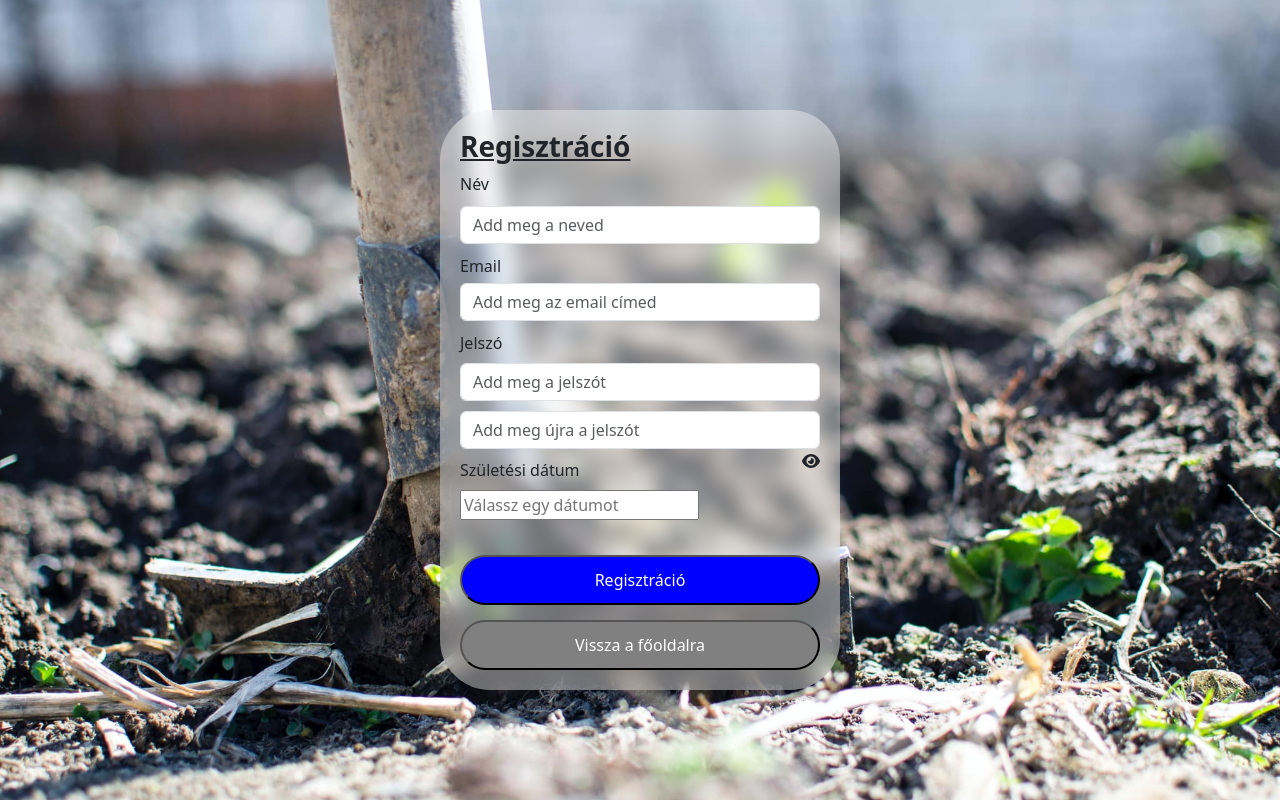
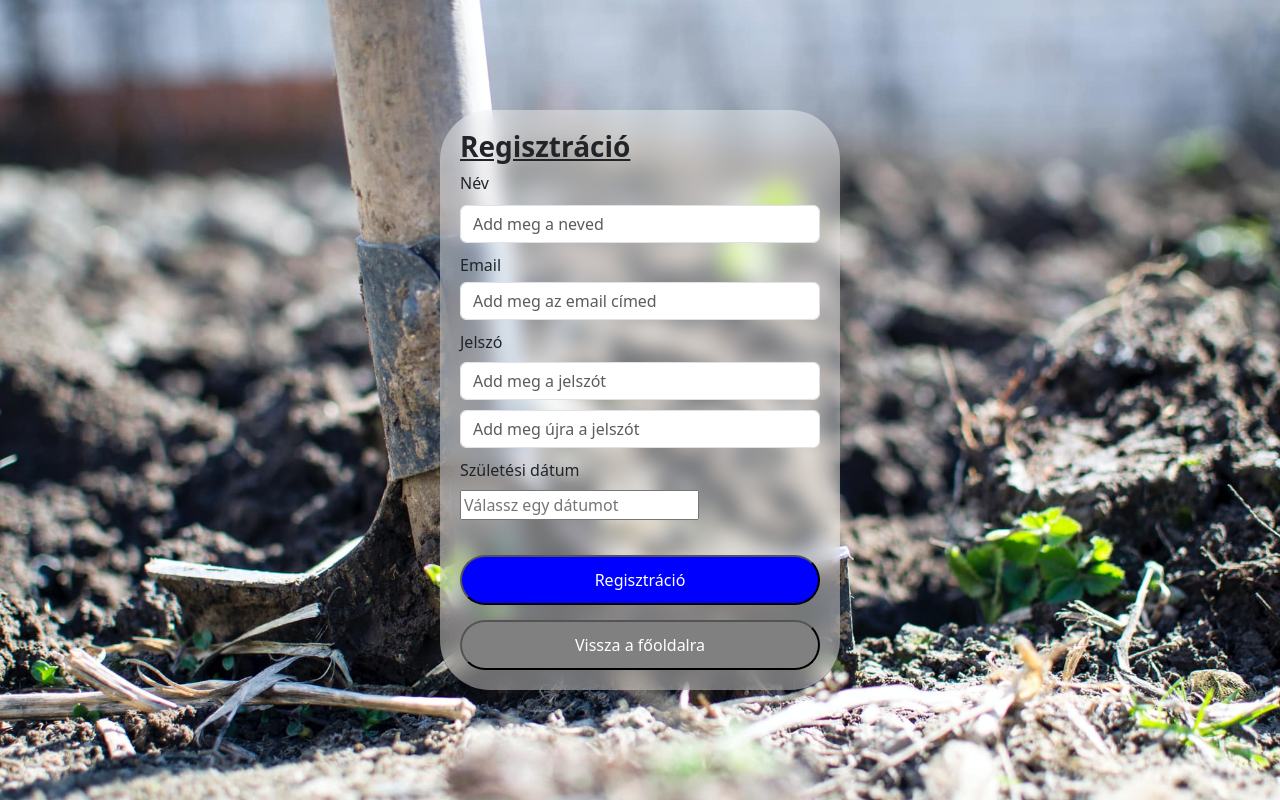
Before and after one commit to thurzob/WebshopProjekt, a React (Create React App) app: page /Registration in a window 1280 px wide. Shown: the top 800 px of the page. Built offline with nearby package versions, Linux system fonts and the light colour scheme.

Commit message:
Frontend félig kész

```diff
--- a/src/Pages/Registration.js
+++ b/src/Pages/Registration.js
@@ -8,35 +8,51 @@ import { Link} from 'react-router-dom';
 import DatePicker from 'react-datepicker';
 import 'react-datepicker/dist/react-datepicker.css';
 
-const togglePasswordVisibility = () => {
-  const passwordInput = document.getElementById('formBasicPassword');
-  if (passwordInput.type === 'password') {
-    passwordInput.type = 'text';
-  } else {
-    passwordInput.type = 'password';
-  }
-};
-
-
 
 
 function Registration()
 {
   const [startDate, setStartDate] = useState(null);
+  const [password, setPassword] = useState('');
+  const [confirmPassword, setConfirmPassword] = useState('');
+  const [passwordError, setPasswordError] = useState('');
+
+  const handlePasswordChange = (e) => {
+    setPassword(e.target.value);
+    setPasswordError(e.target.value !== confirmPassword ? 'A két jelszó nem egyezik meg!' : '');
+  };
+
+  const handleConfirmPasswordChange = (e) => {
+    setConfirmPassword(e.target.value);
+    setPasswordError(e.target.value !== password ? 'A két jelszó nem egyezik meg!' : '');
+  };
+
+  const handleSubmit = (event) => {
+    event.preventDefault();
+    if (password !== confirmPassword) {
+      setPasswordError('A két jelszó nem egyezik meg!');
+      return;
+    }
+    // Itt lehetőséged van a jelszavakat elküldeni vagy más műveleteket végrehajtani
+  };
+
   return (
-
     <div>
       <Container>
         <Dropdown>
           <Dropdown.Toggle>
-                <FontAwesomeIcon icon={faBars} size='2x' />
+            <FontAwesomeIcon icon={faBars} size="2x" />
           </Dropdown.Toggle>
           <Dropdown.Menu>
             <Dropdown.Item>
-                    <Link className="nav-link navbar-brand text-center" to="/Login">Bejelentkezés</Link>
+              <Link className="nav-link navbar-brand text-center" to="/Login">
+                Bejelentkezés
+              </Link>
             </Dropdown.Item>
             <Dropdown.Item>
-                    <Link className="nav-link navbar-brand text-center" to="/Registration">Regisztráció</Link>
+              <Link className="nav-link navbar-brand text-center" to="/Registration">
+                Regisztráció
+              </Link>
             </Dropdown.Item>
           </Dropdown.Menu>
         </Dropdown>
@@ -44,55 +60,86 @@ function Registration()
 
       <div className="bg-overlay">
         <Container>
-            <Row className="justify-content-center" style={{minHeight: '50vh', width: '50vh', margin:'0 auto'}}>
-
+          <Row className="justify-content-center" style={{ minHeight: '50vh', width: '50vh', margin: '0 auto' }}>
             <div className="registration-form">
-                    <h3 style={{textDecoration: 'underline', fontWeight: 'bold'}}>Regisztráció</h3>
-                    <Form>
-                        <Form.Group controlId="formBasicEmail" style={{marginBottom: '10px'}}>
-                            <Form.Label style={{marginBottom: '10px'}}>Név</Form.Label>
+              <h3 style={{ textDecoration: 'underline', fontWeight: 'bold' }}>Regisztráció</h3>
+              <Form onSubmit={handleSubmit}>
+                <Form.Group controlId="formBasicEmail" style={{ marginBottom: '10px' }}>
+                  <Form.Label style={{ marginBottom: '10px' }}>Név</Form.Label>
                   <Form.Control type="name" placeholder="Add meg a neved" />
                 </Form.Group>
 
-                        <Form.Group controlId="formBasicEmail" style={{marginBottom: '10px'}}>
-                            <Form.Label style={{marginBottom: '5px'}}>Email</Form.Label>
+                <Form.Group controlId="formBasicEmail" style={{ marginBottom: '10px' }}>
+                  <Form.Label style={{ marginBottom: '5px' }}>Email</Form.Label>
                   <Form.Control type="email" placeholder="Add meg az email címed" />
                 </Form.Group>
 
+                <Form.Group controlId="formBasicPassword" style={{ marginBottom: '10px' }}>
+                  <Form.Label>Jelszó</Form.Label>
+                  <Form.Control
+                    type="password"
+                    placeholder="Add meg a jelszót"
+                    value={password}
+                    onChange={handlePasswordChange}
+                  />
+                </Form.Group>
 
-
-                        <Form.Group controlId="formBasicEmail formBasicDate" style={{marginBottom: '-15px'}}>
-                            <Form.Label>Jelszó</Form.Label>
-                            <Form.Control type="password" placeholder="Add meg a jelszót" />
-                            <Form.Control style={{marginTop: '10px'}} type="password" placeholder="Add meg újra a jelszót" />
-                            <FontAwesomeIcon style={{marginLeft: '95%', marginTop: '0%'}} icon={faEye} onClick={togglePasswordVisibility}/>
+                <Form.Group controlId="formBasicConfirmPassword" style={{ marginBottom: '10px' }}>
+                  <Form.Control
+                    type="password"
+                    placeholder="Add meg újra a jelszót"
+                    value={confirmPassword}
+                    onChange={handleConfirmPasswordChange}
+                  />
+                  {passwordError && <div style={{ color: 'red', marginTop: '5px' }}>{passwordError}</div>}
                 </Form.Group>
 
                 <Form.Group>
                   <Form.Label>Születési dátum</Form.Label>
-                            <div style={{marginBottom: '20px'}}>
+                  <div style={{ marginBottom: '20px' }}>
                     <DatePicker
-                                selected={startDate} // Állítsd be a kiválasztott dátumot a state-ből vagy változóból
-                                onChange={(date) => setStartDate(date)} // Állítsd be a kiválasztott dátumot
-                                dateFormat="yyyy-MM-dd" // Választhatod a megfelelő dátumformátumot
+                      selected={startDate}
+                      onChange={(date) => setStartDate(date)}
+                      dateFormat="yyyy-MM-dd"
                       placeholderText="Válassz egy dátumot"
                     />
                   </div>
                 </Form.Group>
 
-                        <div style={{display: 'flex', flexDirection: 'column'}}>
+                <div style={{ display: 'flex', flexDirection: 'column' }}>
                   <div>
                     <Link to="/Home">
-                                <button style={{backgroundColor: 'blue', color: 'white', width: ' 100%', height: '50px', borderRadius: '50px', marginBottom: '15px', marginTop: '15px'}}>Regisztráció</button>
+                      <button
+                        style={{
+                          backgroundColor: 'blue',
+                          color: 'white',
+                          width: ' 100%',
+                          height: '50px',
+                          borderRadius: '50px',
+                          marginBottom: '15px',
+                          marginTop: '15px',
+                        }}
+                      >
+                        Regisztráció
+                      </button>
                     </Link>
                   </div>
 
                   <div>
                     <Link to="/Home">
-                                <button style={{backgroundColor: 'grey', color: 'white', width: ' 100%', height: '50px', borderRadius: '50px'}}>Vissza a főoldalra</button>
+                      <button
+                        style={{
+                          backgroundColor: 'grey',
+                          color: 'white',
+                          width: ' 100%',
+                          height: '50px',
+                          borderRadius: '50px',
+                        }}
+                      >
+                        Vissza a főoldalra
+                      </button>
                     </Link>
                   </div>
-
                 </div>
               </Form>
             </div>
```
Lines whose indentation alone changed are shown as unchanged.
